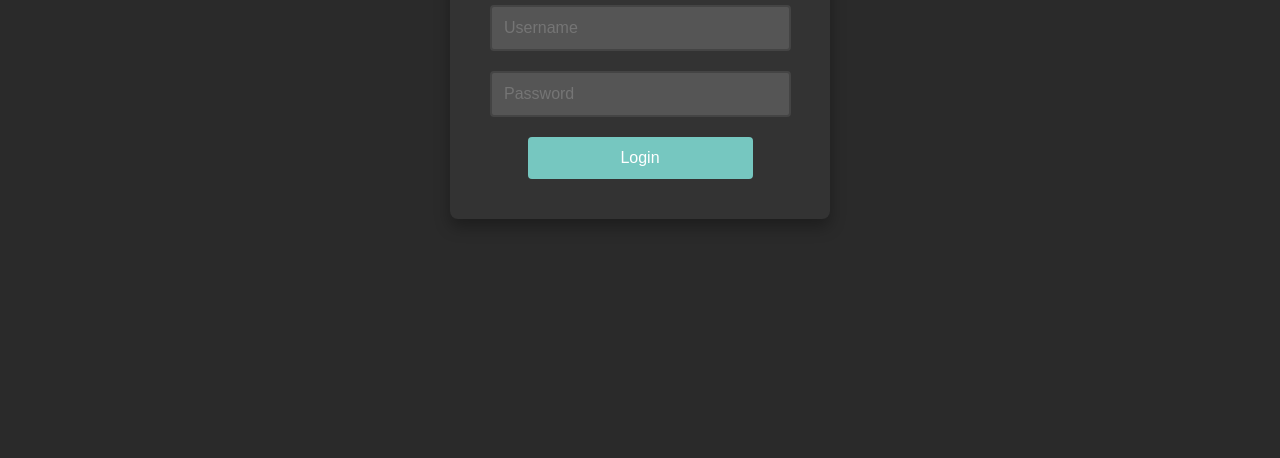
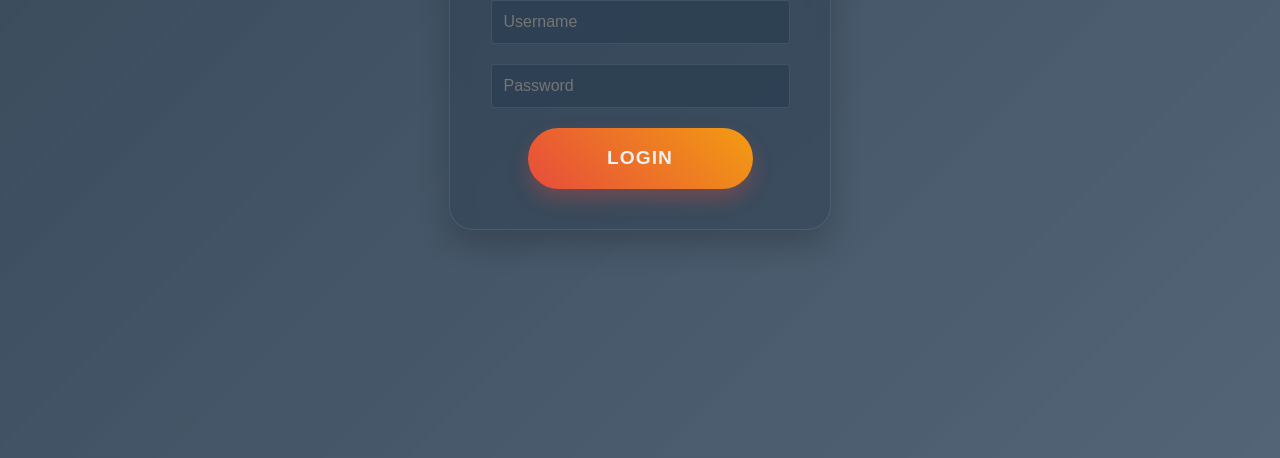
Before and after one commit to rishendra-manne/NeuralNetwork, a plain HTML site: page login.html in a window 1280 px wide. Shown: the part 342-800 px from the top of the page. Drawn offline with Linux system fonts and the light colour scheme.

Commit message:
Add files via upload

```diff
--- a/css/lstyles.css
+++ b/css/lstyles.css
@@ -1,13 +1,40 @@
-/* General Styles */
+:root {
+    --primary-color: #2C3E50;
+    --accent-color: #E74C3C;
+    --text-light: #ECF0F1;
+    --card-bg: rgba(236, 240, 241, 0.9);
+    --overlay-color: rgba(44, 62, 80, 0.7);
+}
+
 body {
-    font-family: Arial, sans-serif;
-    background-color: #2a2a2a; /* Dark grey background */
+    font-family: 'Segoe UI', Tahoma, Geneva, Verdana, sans-serif;
+    background-image: url('/api/placeholder/1920/1080');
+    background-size: cover;
+    background-position: center;
+    background-attachment: fixed;
+    background-repeat: no-repeat;
     margin: 0;
     padding: 0;
     height: 100vh;
     display: flex;
     justify-content: center;
     align-items: center;
+    position: relative;
+}
+
+body::before {
+    content: '';
+    position: fixed;
+    top: 0;
+    left: 0;
+    width: 100%;
+    height: 100%;
+    background: linear-gradient(
+        135deg,
+        rgba(44, 62, 80, 0.95),
+        rgba(52, 73, 94, 0.85)
+    );
+    z-index: -1;
 }
 
 .login-container {
@@ -18,18 +45,23 @@ body {
 }
 
 .login-box {
-    background-color: #333; /* Slightly lighter grey box */
+    background: rgba(44, 62, 80, 0.5);
     padding: 40px;
-    border-radius: 8px;
-    box-shadow: 0 8px 16px rgba(0, 0, 0, 0.3);
+    border-radius: 1.5rem;
+    backdrop-filter: blur(10px);
+    box-shadow: 0 15px 30px rgba(0, 0, 0, 0.2);
     width: 300px;
     text-align: center;
-    color: white;
+    color: var(--text-light);
+    border: 1px solid rgba(236, 240, 241, 0.1);
 }
 
 h2 {
     margin-bottom: 20px;
     font-size: 24px;
+    color: var(--text-light);
+    text-transform: uppercase;
+    letter-spacing: 2px;
 }
 
 .textbox {
@@ -39,31 +71,38 @@ h2 {
 .textbox input {
     width: 91%;
     padding: 12px;
-    border: 2px solid #444;
+    border: 1px solid rgba(236, 240, 241, 0.1);
     border-radius: 4px;
-    background-color: #555; /* Dark input field background */
-    color: white;
+    background: rgba(44, 62, 80, 0.7);
+    color: var(--text-light);
     font-size: 16px;
+    transition: all 0.3s ease;
 }
 
 .textbox input:focus {
     outline: none;
-    border-color: #76c7c0; /* Highlight input fields with teal on focus */
-    background-color: #666;
+    border-color: var(--accent-color);
+    background: rgba(44, 62, 80, 0.9);
+    box-shadow: 0 0 10px rgba(231, 76, 60, 0.2);
 }
 
 .btn {
     width: 75%;
-    padding: 12px;
+    padding: 1.2rem 3rem;
     border: none;
-    background-color: #76c7c0; /* Teal button */
-    color: white;
-    font-size: 16px;
+    background: linear-gradient(45deg, #E74C3C, #F39C12);
+    color: var(--text-light);
+    font-size: 1.2rem;
     cursor: pointer;
-    border-radius: 4px;
-    transition: background-color 0.3s ease;
+    border-radius: 3rem;
+    text-transform: uppercase;
+    letter-spacing: 1px;
+    font-weight: 600;
+    transition: all 0.3s ease;
+    box-shadow: 0 10px 20px rgba(231, 76, 60, 0.3);
 }
 
 .btn:hover {
-    background-color: #68b0a2; /* Slightly darker teal on hover */
+    transform: translateY(-3px) scale(1.05);
+    box-shadow: 0 15px 30px rgba(231, 76, 60, 0.4);
 }
```
Also changed, not shown: home.html (+1 -1 lines).
